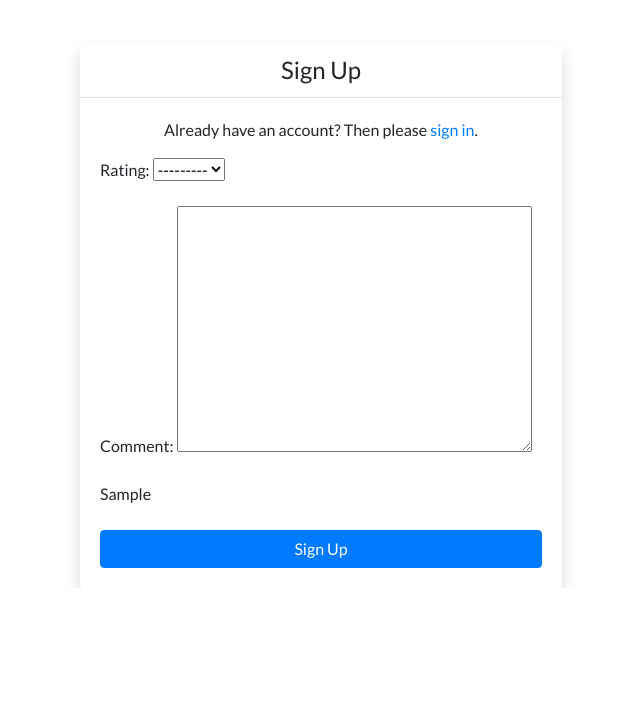
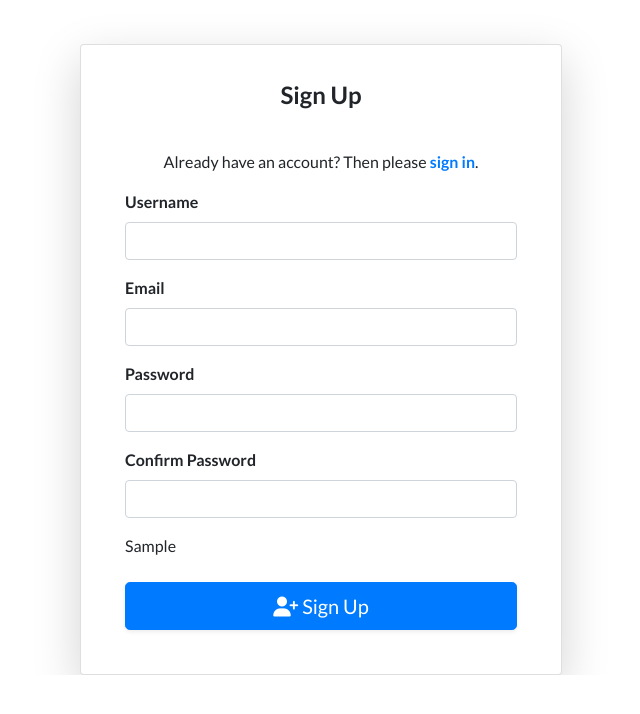
Before and after one commit to Alexiou981/elite-escapes, a Django app: template templates/allauth/account/signup.html in a window 1280 px wide. Shown: the part 68-782 px from the top of the page, without its empty margins (319-959 px from the left). Run offline with Django 3.2, Linux system fonts and the light colour scheme; tables that the repository leaves empty hold one stand-in row (values such as "Sample post"); the template is opened without the code that fills it: values that come from a table or form of the project are taken from there, most other values are stand-ins (such as "Sample title", 1, 10 or a date in 2020); some libraries are stand-ins or nearby versions.

Commit message:
adjust signup template styling to match projects

```diff
--- a/templates/allauth/account/signup.html
+++ b/templates/allauth/account/signup.html
@@ -8,26 +8,71 @@
 <div class="container mt-5">
     <div class="row justify-content-center">
         <div class="col-md-6">
-            <div class="card border-0 shadow">
-                <div class="card-header bg-white text-center">
-                    <h1 class="h4 mb-0">{% trans "Sign Up" %}</h1>
+            <div class="card shadow-lg p-4">
+                <div class="card-header bg-white text-center border-0">
+                    <h2 class="h4 font-weight-bold">{% trans "Sign Up" %}</h2>
                 </div>
                 <div class="card-body">
                     <p class="text-center">
                         {% blocktranslate %}
                             Already have an account? Then please
-                            <a href="{{ login_url }}">sign in</a>.
+                            <a href="{{ login_url }}" class="text-primary font-weight-bold">sign in</a>.
                         {% endblocktranslate %}
                     </p>
+
                     {% if not SOCIALACCOUNT_ONLY %}
                         {% url 'account_signup' as action_url %}
                         <form method="post" action="{{ action_url }}">
                             {% csrf_token %}
-                            {{ form.as_p }}
+
+                            <!-- Username Field -->
+                            <div class="form-group">
+                                <label for="id_username"><strong>Username</strong></label>
+                                <input type="text" name="username" id="id_username" class="form-control" required>
+                                {% if form.username.errors %}
+                                    <div class="text-danger mt-1">{{ form.username.errors.0 }}</div>
+                                {% endif %}
+                            </div>
+
+                            <!-- Email Field -->
+                            <div class="form-group">
+                                <label for="id_email"><strong>Email</strong></label>
+                                <input type="email" name="email" id="id_email" class="form-control" required>
+                                {% if form.email.errors %}
+                                    <div class="text-danger mt-1">{{ form.email.errors.0 }}</div>
+                                {% endif %}
+                            </div>
+
+                            <!-- Password Field -->
+                            <div class="form-group">
+                                <label for="id_password1"><strong>Password</strong></label>
+                                <input type="password" name="password1" id="id_password1" class="form-control" required>
+                                {% if form.password1.errors %}
+                                    <div class="text-danger mt-1">{{ form.password1.errors.0 }}</div>
+                                {% endif %}
+                            </div>
+
+                            <!-- Confirm Password Field -->
+                            <div class="form-group">
+                                <label for="id_password2"><strong>Confirm Password</strong></label>
+                                <input type="password" name="password2" id="id_password2" class="form-control" required>
+                                {% if form.password2.errors %}
+                                    <div class="text-danger mt-1">{{ form.password2.errors.0 }}</div>
+                                {% endif %}
+                            </div>
+
+                            <!-- General Error Display (For Password Mismatch, Invalid Data, etc.) -->
+                            {% if form.non_field_errors %}
+                                <div class="alert alert-danger mt-3">
+                                    {{ form.non_field_errors.0 }}
+                                </div>
+                            {% endif %}
+
                             {{ redirect_field }}
+
                             <div class="text-center mt-4">
-                                <button type="submit" class="btn btn-primary btn-block">
-                                    {% trans "Sign Up" %}
+                                <button type="submit" class="btn btn-primary btn-lg btn-block shadow-sm">
+                                    <i class="fas fa-user-plus"></i> {% trans "Sign Up" %}
                                 </button>
                             </div>
                         </form>
```
